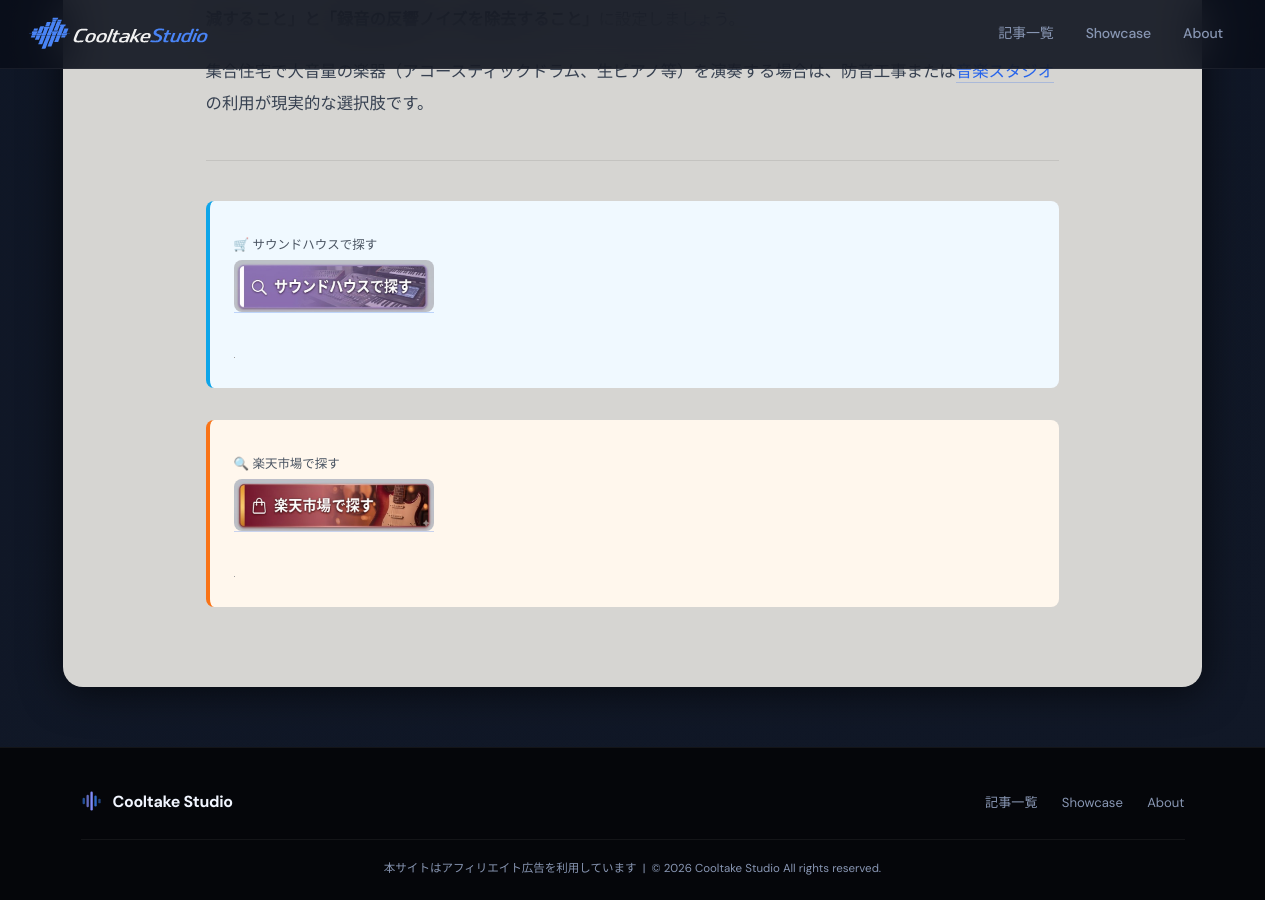
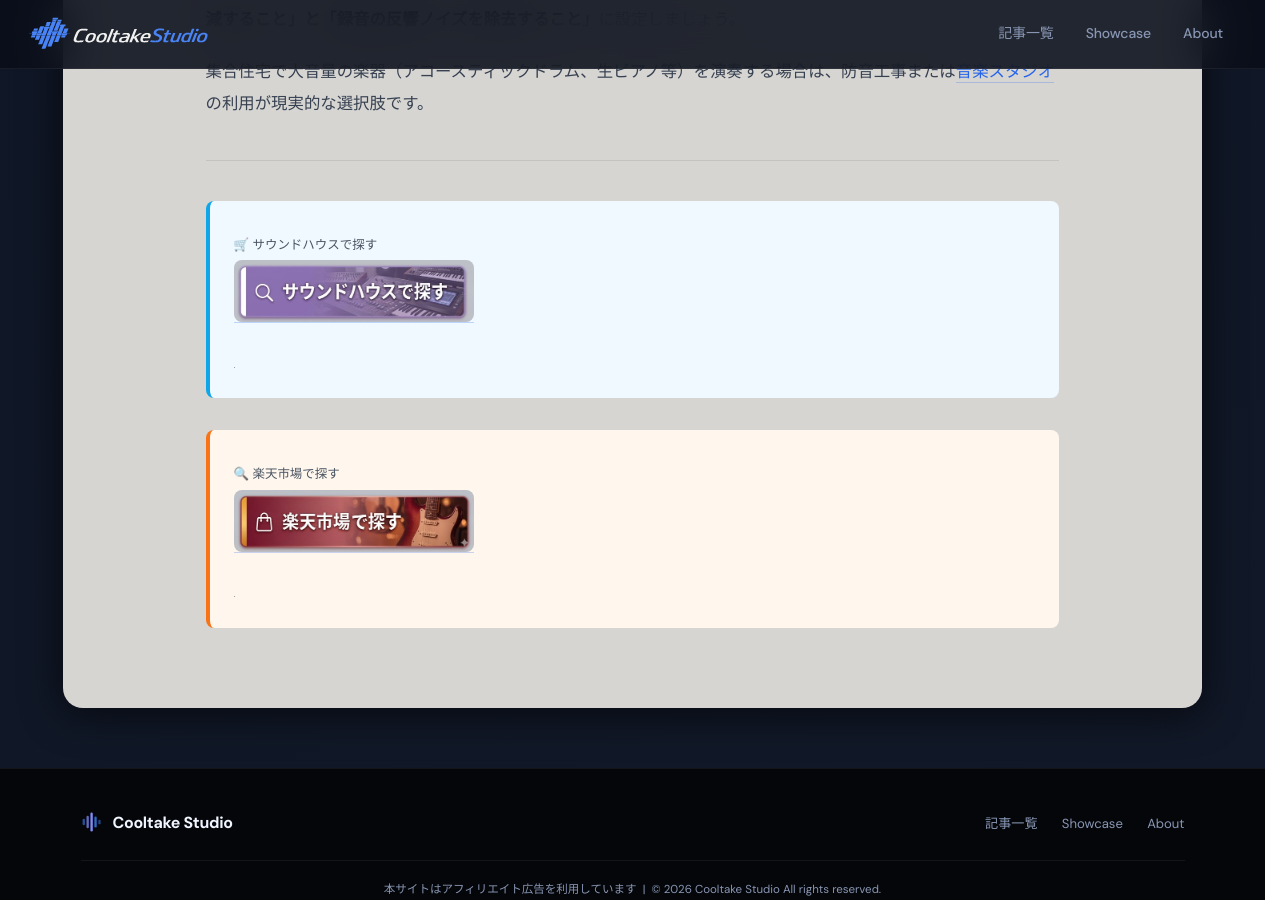
Before and after one commit to cooltake/cooltake-staging, a Jekyll site: the page built from _posts/2026-05-24-soundproofing-home-studio-guide.md, in a window 1280 px wide and 900 px high, scrolled down 5569 px. Built offline with Jekyll 4.4.1, drawn with Linux system fonts in a browser that asks for light colours; some web fonts are replaced; grey boxes are pictures that could not be loaded.

Commit message:
style: flex horizontal buttons + larger width in 2026-05-24-soundproofing-home-studio-guide.md

```diff
--- a/_posts/2026-05-24-soundproofing-home-studio-guide.md
+++ b/_posts/2026-05-24-soundproofing-home-studio-guide.md
@@ -147,12 +147,12 @@
 
 <div style="margin:2rem 0;padding:1.2rem 1.5rem;background:#f0f9ff;border-left:4px solid #0ea5e9;border-radius:8px;">
 <div style="margin:.8rem 0;"><span style="display:block;font-size:.78rem;color:#4b5563;margin-bottom:3px;margin-top:6px;">🛒 サウンドハウスで探す</span>
-<a href="https://h.accesstrade.net/sp/cc?rk=01001xqc00os63&url=https%3A%2F%2Fwww.soundhouse.co.jp%2Fsearch%2Findex%2F%3Fsearch_all%3D%E5%90%B8%E9%9F%B3%E6%9D%90" rel="nofollow" referrerpolicy="no-referrer-when-downgrade" style="display:inline-block;text-decoration:none;"><img src="/assets/images/btn-soundhouse.jpg" alt="サウンドハウスで探す" width="200" style="height:auto;border-radius:8px;display:block;"></a></div>
+<a href="https://h.accesstrade.net/sp/cc?rk=01001xqc00os63&url=https%3A%2F%2Fwww.soundhouse.co.jp%2Fsearch%2Findex%2F%3Fsearch_all%3D%E5%90%B8%E9%9F%B3%E6%9D%90" rel="nofollow" referrerpolicy="no-referrer-when-downgrade" style="display:inline-block;text-decoration:none;"><img src="/assets/images/btn-soundhouse.jpg" alt="サウンドハウスで探す" width="240" style="height:auto;border-radius:8px;display:block;"></a></div>
 <img src="https://h.accesstrade.net/sp/rr?rk=01001xqc00os63" width="1" height="1" border="0" alt="" loading="lazy">
 </div>
 
 <div style="margin:2rem 0;padding:1.2rem 1.5rem;background:#fff7ed;border-left:4px solid #f97316;border-radius:8px;">
 <div style="margin:.8rem 0;"><span style="display:block;font-size:.78rem;color:#4b5563;margin-bottom:3px;margin-top:6px;">🔍 楽天市場で探す</span>
-<a href="https://hb.afl.rakuten.co.jp/hgc/0b15ddc7.28c5c9ed.0b15ddc8.5d23dd4d/?pc=https%3A%2F%2Fsearch.rakuten.co.jp%2Fsearch%2Fmall%2F%E9%98%B2%E9%9F%B3%E3%82%B0%E3%83%83%E3%82%BA%2B%E5%AE%85%E9%8C%B2%2F" rel="nofollow" referrerpolicy="no-referrer-when-downgrade" style="display:inline-block;text-decoration:none;"><img src="/assets/images/btn-rakuten.jpg" alt="楽天市場で探す" width="200" style="height:auto;border-radius:8px;display:block;"></a></div>
+<a href="https://hb.afl.rakuten.co.jp/hgc/0b15ddc7.28c5c9ed.0b15ddc8.5d23dd4d/?pc=https%3A%2F%2Fsearch.rakuten.co.jp%2Fsearch%2Fmall%2F%E9%98%B2%E9%9F%B3%E3%82%B0%E3%83%83%E3%82%BA%2B%E5%AE%85%E9%8C%B2%2F" rel="nofollow" referrerpolicy="no-referrer-when-downgrade" style="display:inline-block;text-decoration:none;"><img src="/assets/images/btn-rakuten.jpg" alt="楽天市場で探す" width="240" style="height:auto;border-radius:8px;display:block;"></a></div>
 <img src="//i.moshimo.com/af/i/impression?a_id=5565352&amp;p_id=54&amp;pc_id=54&amp;pl_id=616" width="1" height="1" style="border:none;" alt="" loading="lazy">
 </div>
```
